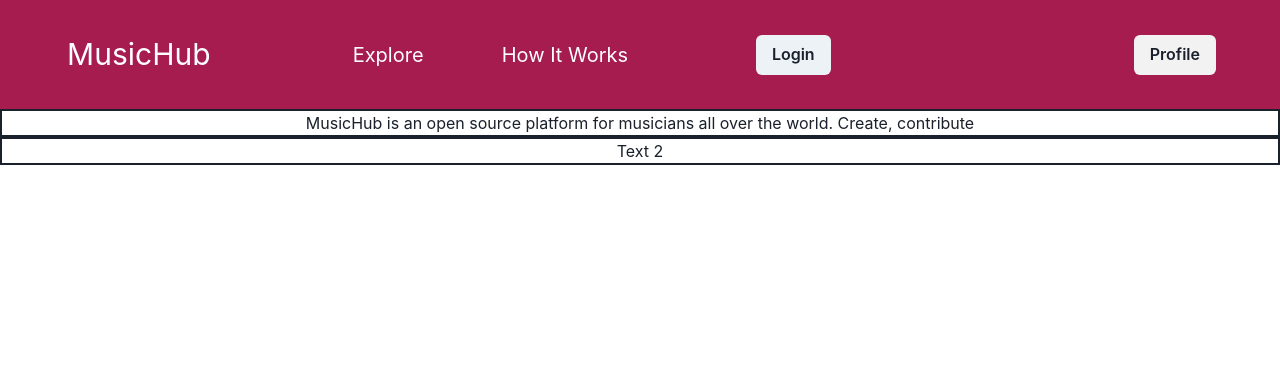
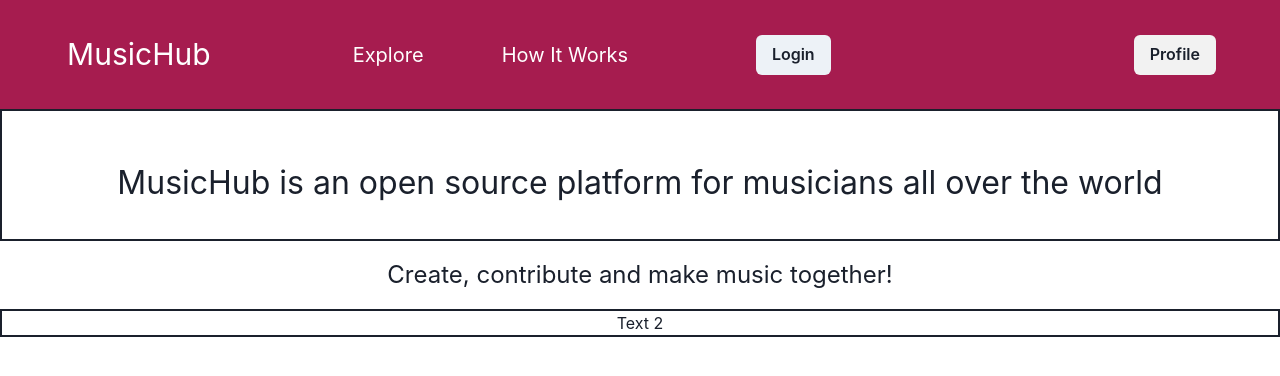
Before and after one commit to sudojoseph/ITC-Group-Project, a React (Create React App) app in the folder beathub-fe/: page /about in a window 1280 px wide. Shown: the top 376 px of the page. Built offline with nearby package versions, Linux system fonts and the light colour scheme.

Commit message:
how it works page

```diff
--- a/beathub-fe/src/Components/How It Works/HowItWorks.js
+++ b/beathub-fe/src/Components/How It Works/HowItWorks.js
@@ -5,8 +5,11 @@ function HowItWorks() {
   return (
     <>
     <Flex direction='column'>
-      <Box border='2px' textAlign='center'>
-        <Text>MusicHub is an open source platform for musicians all over the world. Create, contribute</Text>
+      <Box border='2px' textAlign='center' pb='2rem' pt='3rem'>
+        <Text fontSize='2rem'>MusicHub is an open source platform for musicians all over the world</Text>
+      </Box>
+      <Box textAlign='center' pt='1rem' pb='1rem'>
+        <Text fontSize='1.5rem'>Create, contribute and make music together!</Text>
       </Box>
       <Box border='2px' textAlign='center'>
         <Text>Text 2</Text>
```
